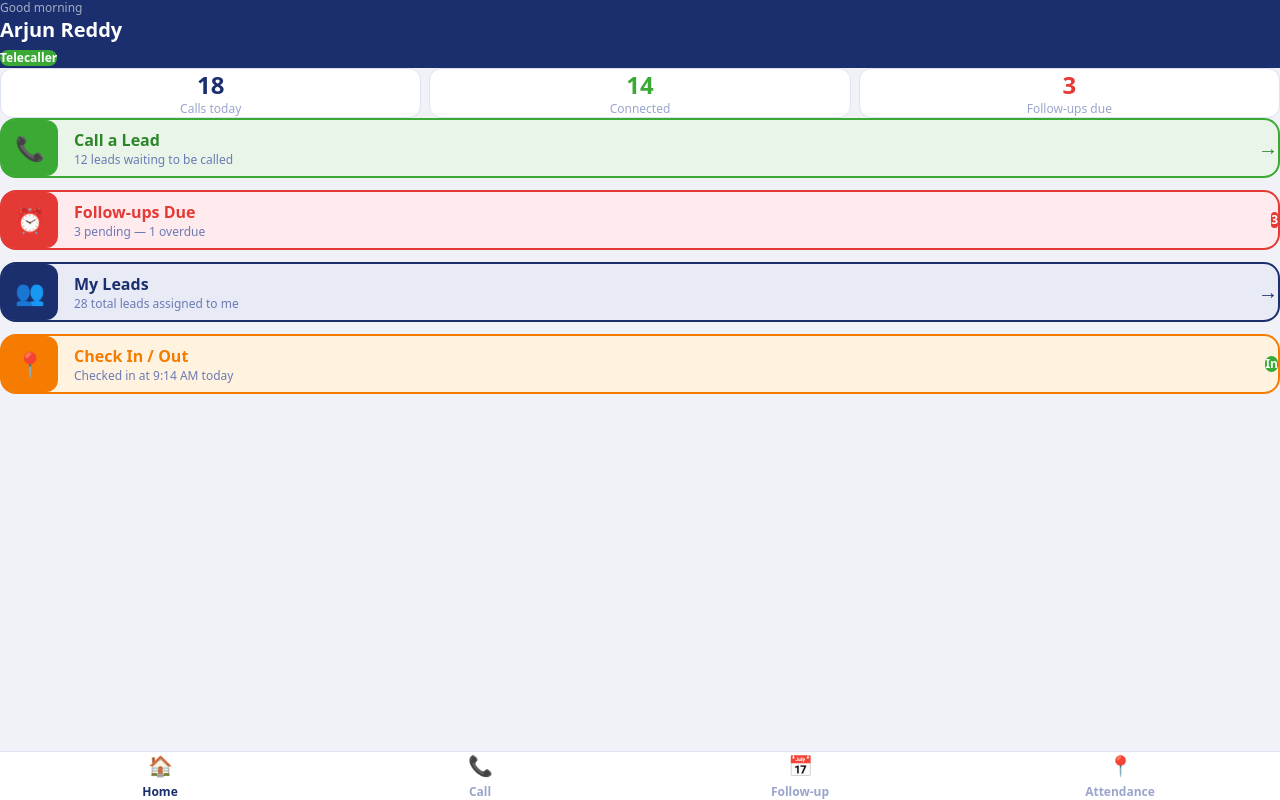
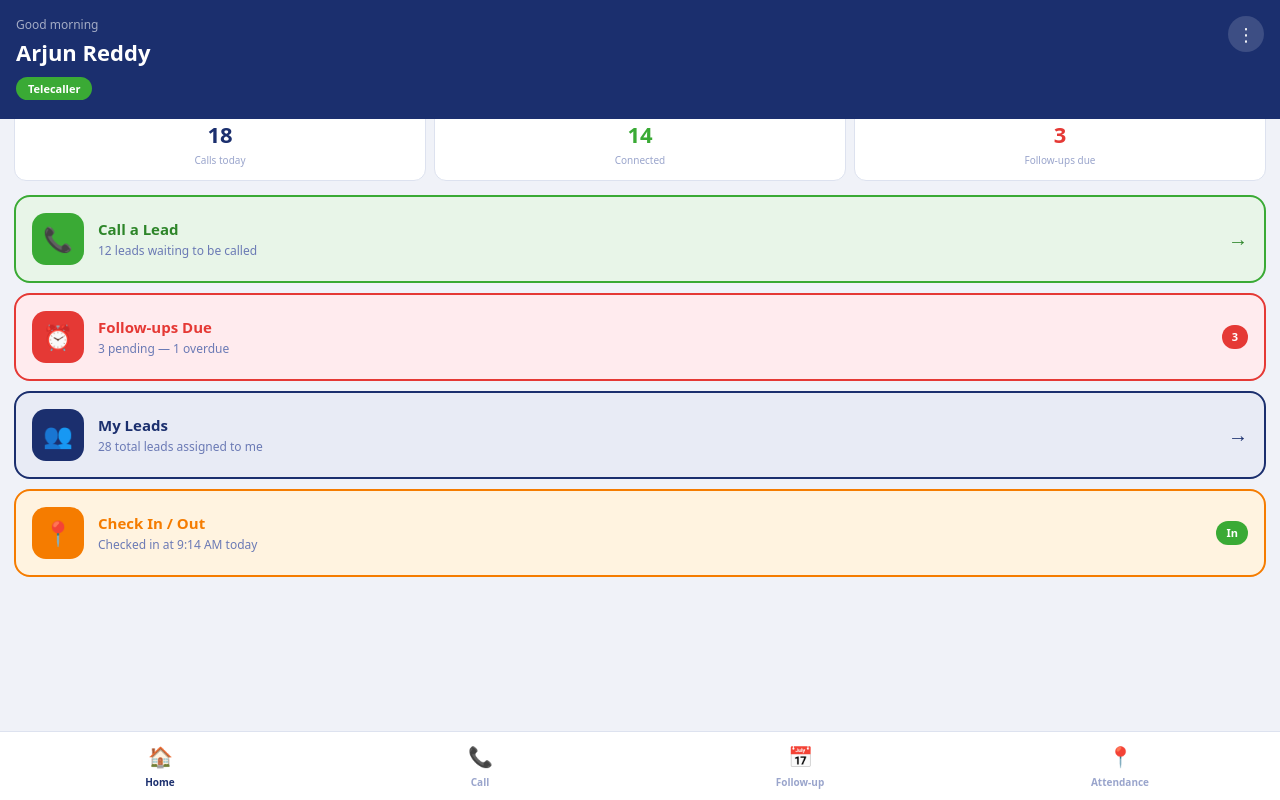
Before and after one commit to chakradhartatikonda27-art/squarefeet-crm, a Next.js app: page /telecaller/home in a window 1280 px wide. Built offline with nearby package versions, Linux system fonts and the light colour scheme.

Commit message:
added logout button to telecaller home

```diff
--- a/app/telecaller/home/page.tsx
+++ b/app/telecaller/home/page.tsx
@@ -4,115 +4,214 @@ import { useRouter } from 'next/navigation';
 
 export default function TelecallerHome() {
   const router = useRouter();
+  const [showMenu, setShowMenu] = useState(false);
 
   return (
-    <div className="min-h-screen flex flex-col" style={{background: '#F0F2F8'}}>
+    <div style={{minHeight: '100dvh', display: 'flex', flexDirection: 'column',
+                 background: '#F0F2F8'}}>
 
       {/* Top Bar */}
-      <div className="p-4 pb-6" style={{background: '#1B2F6E'}}>
-        <p className="text-xs" style={{color: 'rgba(255,255,255,0.6)'}}>Good morning</p>
-        <h1 className="text-xl font-bold text-white mt-1">Arjun Reddy</h1>
-        <span className="text-xs font-bold px-3 py-1 rounded-full mt-2 inline-block"
-              style={{background: '#3AAA35', color: 'white'}}>
-          Telecaller
-        </span>
+      <div style={{padding: '16px', paddingBottom: '20px', background: '#1B2F6E',
+                   position: 'relative'}}>
+        <div style={{display: 'flex', alignItems: 'flex-start', justifyContent: 'space-between'}}>
+          <div>
+            <p style={{fontSize: '12px', color: 'rgba(255,255,255,0.6)', margin: 0}}>
+              Good morning
+            </p>
+            <h1 style={{fontSize: '22px', fontWeight: '800', color: 'white',
+                        margin: '2px 0 6px'}}>
+              Arjun Reddy
+            </h1>
+            <span style={{fontSize: '11px', fontWeight: '700', padding: '4px 12px',
+                          borderRadius: '20px', background: '#3AAA35', color: 'white'}}>
+              Telecaller
+            </span>
+          </div>
+
+          {/* Menu Button */}
+          <button onClick={() => setShowMenu(!showMenu)}
+            style={{
+              width: '36px', height: '36px', borderRadius: '50%',
+              background: 'rgba(255,255,255,0.15)', border: 'none',
+              color: 'white', fontSize: '18px', cursor: 'pointer',
+              display: 'flex', alignItems: 'center', justifyContent: 'center',
+            }}>
+            ⋮
+          </button>
+        </div>
+
+        {/* Dropdown Menu */}
+        {showMenu && (
+          <div style={{
+            position: 'absolute', top: '60px', right: '16px',
+            background: 'white', borderRadius: '12px', padding: '8px',
+            zIndex: 100, minWidth: '160px',
+            boxShadow: '0 4px 20px rgba(0,0,0,0.15)',
+          }}>
+            <button
+              onClick={() => { setShowMenu(false); router.push('/admin/dashboard'); }}
+              style={{
+                width: '100%', padding: '10px 14px', borderRadius: '8px',
+                border: 'none', background: 'none', textAlign: 'left',
+                fontSize: '13px', fontWeight: '600', color: '#1B2F6E',
+                cursor: 'pointer', display: 'flex', alignItems: 'center', gap: '8px',
+              }}>
+              🏠 Switch to Admin
+            </button>
+            <div style={{height: '1px', background: '#DDE2EF', margin: '4px 0'}}/>
+            <button
+              onClick={() => { setShowMenu(false); router.push('/'); }}
+              style={{
+                width: '100%', padding: '10px 14px', borderRadius: '8px',
+                border: 'none', background: 'none', textAlign: 'left',
+                fontSize: '13px', fontWeight: '600', color: '#E53935',
+                cursor: 'pointer', display: 'flex', alignItems: 'center', gap: '8px',
+              }}>
+              🚪 Logout
+            </button>
+          </div>
+        )}
       </div>
 
       {/* Stats Row */}
-      <div className="grid grid-cols-3 gap-2 mx-4 -mt-3">
+      <div style={{display: 'grid', gridTemplateColumns: 'repeat(3, 1fr)',
+                   gap: '8px', margin: '0 14px', marginTop: '-14px'}}>
         {[
           {val: '18', lbl: 'Calls today', color: '#1B2F6E'},
           {val: '14', lbl: 'Connected', color: '#3AAA35'},
           {val: '3', lbl: 'Follow-ups due', color: '#E53935'},
         ].map((s, i) => (
-          <div key={i} className="bg-white rounded-xl p-3 text-center"
-               style={{border: '0.5px solid #DDE2EF'}}>
-            <div className="text-2xl font-extrabold" style={{color: s.color}}>{s.val}</div>
-            <div className="text-xs mt-1" style={{color: '#9AA5CC'}}>{s.lbl}</div>
+          <div key={i} style={{
+            background: 'white', borderRadius: '12px', padding: '12px',
+            textAlign: 'center', border: '0.5px solid #DDE2EF',
+          }}>
+            <div style={{fontSize: '22px', fontWeight: '800', color: s.color}}>
+              {s.val}
+            </div>
+            <div style={{fontSize: '10px', color: '#9AA5CC', marginTop: '2px'}}>
+              {s.lbl}
+            </div>
           </div>
         ))}
       </div>
 
       {/* Big Action Buttons */}
-      <div className="flex-1 p-4 flex flex-col gap-3 mt-3">
+      <div style={{flex: 1, padding: '14px', display: 'flex',
+                   flexDirection: 'column', gap: '10px'}}>
 
-        {/* Call a Lead */}
         <button onClick={() => router.push('/telecaller/call')}
-          className="w-full flex items-center gap-4 p-4 rounded-2xl border-2 transition-all"
-          style={{background: '#E8F5E8', borderColor: '#3AAA35'}}>
-          <div className="w-14 h-14 rounded-xl flex items-center justify-center flex-shrink-0"
-               style={{background: '#3AAA35'}}>
-            <span className="text-2xl">📞</span>
+          style={{
+            width: '100%', display: 'flex', alignItems: 'center', gap: '14px',
+            padding: '16px', borderRadius: '16px', border: '2px solid #3AAA35',
+            background: '#E8F5E8', cursor: 'pointer',
+          }}>
+          <div style={{width: '52px', height: '52px', borderRadius: '14px',
+                       background: '#3AAA35', display: 'flex', alignItems: 'center',
+                       justifyContent: 'center', flexShrink: 0}}>
+            <span style={{fontSize: '24px'}}>📞</span>
           </div>
-          <div className="flex-1 text-left">
-            <div className="text-base font-bold" style={{color: '#2D8529'}}>Call a Lead</div>
-            <div className="text-xs mt-0.5" style={{color: '#6B7AB5'}}>12 leads waiting to be called</div>
+          <div style={{flex: 1, textAlign: 'left'}}>
+            <div style={{fontSize: '15px', fontWeight: '800', color: '#2D8529'}}>
+              Call a Lead
+            </div>
+            <div style={{fontSize: '12px', color: '#6B7AB5', marginTop: '2px'}}>
+              12 leads waiting to be called
+            </div>
           </div>
-          <span className="text-xl" style={{color: '#2D8529'}}>→</span>
+          <span style={{fontSize: '20px', color: '#2D8529'}}>→</span>
         </button>
 
-        {/* Follow-ups Due */}
         <button onClick={() => router.push('/telecaller/followups')}
-          className="w-full flex items-center gap-4 p-4 rounded-2xl border-2 transition-all"
-          style={{background: '#FFEBEE', borderColor: '#E53935'}}>
-          <div className="w-14 h-14 rounded-xl flex items-center justify-center flex-shrink-0"
-               style={{background: '#E53935'}}>
-            <span className="text-2xl">⏰</span>
+          style={{
+            width: '100%', display: 'flex', alignItems: 'center', gap: '14px',
+            padding: '16px', borderRadius: '16px', border: '2px solid #E53935',
+            background: '#FFEBEE', cursor: 'pointer',
+          }}>
+          <div style={{width: '52px', height: '52px', borderRadius: '14px',
+                       background: '#E53935', display: 'flex', alignItems: 'center',
+                       justifyContent: 'center', flexShrink: 0}}>
+            <span style={{fontSize: '24px'}}>⏰</span>
           </div>
-          <div className="flex-1 text-left">
-            <div className="text-base font-bold" style={{color: '#E53935'}}>Follow-ups Due</div>
-            <div className="text-xs mt-0.5" style={{color: '#6B7AB5'}}>3 pending — 1 overdue</div>
+          <div style={{flex: 1, textAlign: 'left'}}>
+            <div style={{fontSize: '15px', fontWeight: '800', color: '#E53935'}}>
+              Follow-ups Due
+            </div>
+            <div style={{fontSize: '12px', color: '#6B7AB5', marginTop: '2px'}}>
+              3 pending — 1 overdue
+            </div>
           </div>
-          <span className="text-xs font-bold px-2 py-1 rounded-full text-white"
-                style={{background: '#E53935'}}>3</span>
+          <span style={{fontSize: '11px', fontWeight: '800', padding: '4px 10px',
+                        borderRadius: '20px', background: '#E53935', color: 'white'}}>
+            3
+          </span>
         </button>
 
-        {/* My Leads */}
-        <button
-          className="w-full flex items-center gap-4 p-4 rounded-2xl border-2 transition-all"
-          style={{background: '#E8EBF5', borderColor: '#1B2F6E'}}>
-          <div className="w-14 h-14 rounded-xl flex items-center justify-center flex-shrink-0"
-               style={{background: '#1B2F6E'}}>
-            <span className="text-2xl">👥</span>
+        <button style={{
+          width: '100%', display: 'flex', alignItems: 'center', gap: '14px',
+          padding: '16px', borderRadius: '16px', border: '2px solid #1B2F6E',
+          background: '#E8EBF5', cursor: 'pointer',
+        }}>
+          <div style={{width: '52px', height: '52px', borderRadius: '14px',
+                       background: '#1B2F6E', display: 'flex', alignItems: 'center',
+                       justifyContent: 'center', flexShrink: 0}}>
+            <span style={{fontSize: '24px'}}>👥</span>
           </div>
-          <div className="flex-1 text-left">
-            <div className="text-base font-bold" style={{color: '#1B2F6E'}}>My Leads</div>
-            <div className="text-xs mt-0.5" style={{color: '#6B7AB5'}}>28 total leads assigned to me</div>
+          <div style={{flex: 1, textAlign: 'left'}}>
+            <div style={{fontSize: '15px', fontWeight: '800', color: '#1B2F6E'}}>
+              My Leads
+            </div>
+            <div style={{fontSize: '12px', color: '#6B7AB5', marginTop: '2px'}}>
+              28 total leads assigned to me
+            </div>
           </div>
-          <span className="text-xl" style={{color: '#1B2F6E'}}>→</span>
+          <span style={{fontSize: '20px', color: '#1B2F6E'}}>→</span>
         </button>
 
-        {/* Attendance */}
         <button onClick={() => router.push('/telecaller/attendance')}
-          className="w-full flex items-center gap-4 p-4 rounded-2xl border-2 transition-all"
-          style={{background: '#FFF3E0', borderColor: '#F57C00'}}>
-          <div className="w-14 h-14 rounded-xl flex items-center justify-center flex-shrink-0"
-               style={{background: '#F57C00'}}>
-            <span className="text-2xl">📍</span>
+          style={{
+            width: '100%', display: 'flex', alignItems: 'center', gap: '14px',
+            padding: '16px', borderRadius: '16px', border: '2px solid #F57C00',
+            background: '#FFF3E0', cursor: 'pointer',
+          }}>
+          <div style={{width: '52px', height: '52px', borderRadius: '14px',
+                       background: '#F57C00', display: 'flex', alignItems: 'center',
+                       justifyContent: 'center', flexShrink: 0}}>
+            <span style={{fontSize: '24px'}}>📍</span>
           </div>
-          <div className="flex-1 text-left">
-            <div className="text-base font-bold" style={{color: '#F57C00'}}>Check In / Out</div>
-            <div className="text-xs mt-0.5" style={{color: '#6B7AB5'}}>Checked in at 9:14 AM today</div>
+          <div style={{flex: 1, textAlign: 'left'}}>
+            <div style={{fontSize: '15px', fontWeight: '800', color: '#F57C00'}}>
+              Check In / Out
+            </div>
+            <div style={{fontSize: '12px', color: '#6B7AB5', marginTop: '2px'}}>
+              Checked in at 9:14 AM today
+            </div>
           </div>
-          <span className="text-xs font-bold px-2 py-1 rounded-full text-white"
-                style={{background: '#3AAA35'}}>In</span>
+          <span style={{fontSize: '11px', fontWeight: '800', padding: '4px 10px',
+                        borderRadius: '20px', background: '#3AAA35', color: 'white'}}>
+            In
+          </span>
         </button>
-
       </div>
 
-      {/* Bottom Navigation */}
-      <div className="grid grid-cols-4 border-t"
-           style={{background: 'white', borderColor: '#DDE2EF'}}>
+      {/* Bottom Nav */}
+      <div style={{
+        display: 'grid', gridTemplateColumns: 'repeat(4, 1fr)',
+        background: 'white', borderTop: '1px solid #DDE2EF',
+      }}>
         {[
           {icon: '🏠', label: 'Home', path: '/telecaller/home', active: true},
-          {icon: '📞', label: 'Call', path: '/telecaller/call', active: false},
-          {icon: '📅', label: 'Follow-up', path: '/telecaller/followups', active: false},
-          {icon: '📍', label: 'Attendance', path: '/telecaller/attendance', active: false},
+          {icon: '📞', label: 'Call', path: '/telecaller/call'},
+          {icon: '📅', label: 'Follow-up', path: '/telecaller/followups'},
+          {icon: '📍', label: 'Attendance', path: '/telecaller/attendance'},
         ].map((item, i) => (
           <button key={i} onClick={() => router.push(item.path)}
-            className="flex flex-col items-center py-3 gap-1 text-xs font-semibold"
-            style={{color: item.active ? '#1B2F6E' : '#9AA5CC'}}>
-            <span className="text-xl">{item.icon}</span>
+            style={{
+              display: 'flex', flexDirection: 'column', alignItems: 'center',
+              padding: '10px 4px', gap: '3px', fontSize: '10px', fontWeight: '600',
+              color: item.active ? '#1B2F6E' : '#9AA5CC',
+              background: 'none', border: 'none', cursor: 'pointer',
+            }}>
+            <span style={{fontSize: '20px'}}>{item.icon}</span>
             {item.label}
           </button>
         ))}
```
